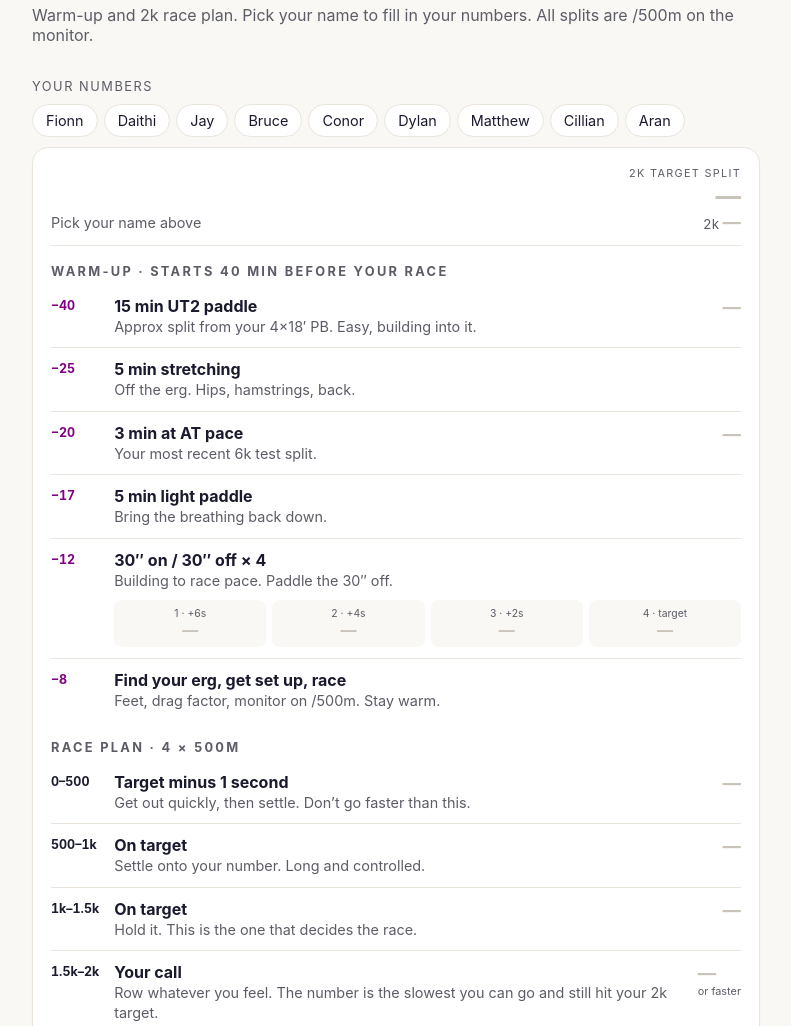
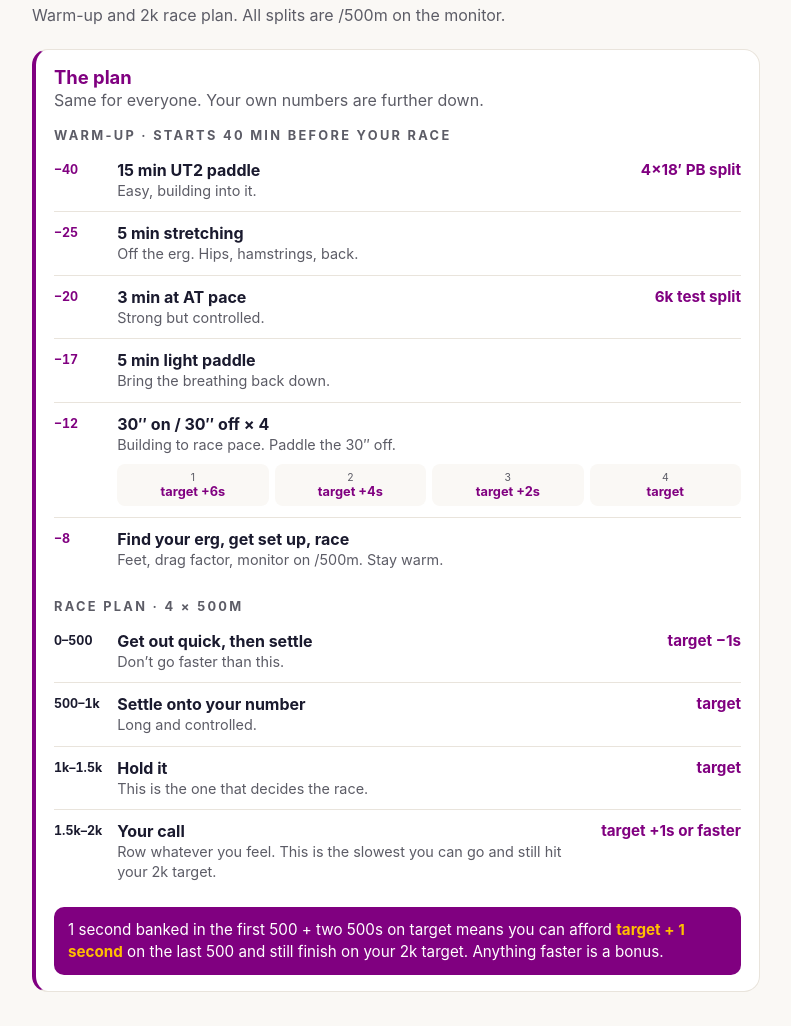
Before and after one commit to sjflaher/grc-j16-26-27, a plain HTML site: page 02-regattas/2026-11-provincial-indoor/index.html in a window 1280 px wide. Shown: the part 206-1232 px from the top of the page, without its empty margins (244-1035 px from the left). Drawn offline with Linux system fonts and the light colour scheme.

Commit message:
Indoor champs: restore generic plan + warm-up panel above personal numbers
Co-authored-by: Pi AI - Claude Opus 5.5 [250k] <noreply@anthropic.com>

```diff
--- a/02-regattas/2026-11-provincial-indoor/index.html
+++ b/02-regattas/2026-11-provincial-indoor/index.html
@@ -43,6 +43,11 @@
   .note { background:var(--purple); color:#fff; border-radius:10px; padding:12px 14px; margin:14px 0 10px; line-height:1.45; font-size:.95rem; }
   .note strong { color:var(--amber); }
   body:not(.picked) .v { color:#c9c3ba; }
+  .gen { background:#fff; border:1px solid var(--line); border-left:4px solid var(--purple); border-radius:16px; padding:16px 18px 6px; margin-bottom:4vh; }
+  .gen h2 { margin:0 0 2px; font-size:1.15rem; color:var(--purple); }
+  .gen .rel { font-size:.95rem; font-weight:700; color:var(--purple); text-align:right; white-space:nowrap; }
+  .gen .reps .rel { display:block; text-align:center; font-size:.8rem; }
+  .divider { margin:5vh 0 1vh; font-size:1rem; letter-spacing:.15em; text-transform:uppercase; color:var(--grey); border-bottom:1px solid #e3ded6; padding-bottom:.6em; }
   footer { margin-top:6vh; color:var(--grey); font-size:.8rem; }
   @media (max-width:420px) { .steps > li { grid-template-columns:2.8rem 1fr auto; } .reps { grid-column:1 / 4; } }
 </style>
@@ -52,10 +57,41 @@
   <a class="back" href="../../index.html">&larr; GRC Men&rsquo;s J16</a>
   <div class="eyebrow">Galway Rowing Club</div>
   <h1>Provincial Indoor Rowing Championships</h1>
-  <p class="sub">Warm-up and 2k race plan. Pick your name to fill in your numbers. All splits are /500m on the monitor.</p>
+  <p class="sub">Warm-up and 2k race plan. All splits are /500m on the monitor.</p>
 
+  <section class="gen" aria-labelledby="gen-h">
+    <h2 id="gen-h">The plan</h2>
+    <p class="sub" style="margin:0">Same for everyone. Your own numbers are further down.</p>
+
+    <h3>Warm-up &middot; starts 40 min before your race</h3>
+    <ol class="steps">
+      <li><span class="when">&minus;40</span><div class="what"><b>15 min UT2 paddle</b><span>Easy, building into it.</span></div><span class="rel">4&times;18&prime; PB split</span></li>
+      <li><span class="when">&minus;25</span><div class="what"><b>5 min stretching</b><span>Off the erg. Hips, hamstrings, back.</span></div><span></span></li>
+      <li><span class="when">&minus;20</span><div class="what"><b>3 min at AT pace</b><span>Strong but controlled.</span></div><span class="rel">6k test split</span></li>
+      <li><span class="when">&minus;17</span><div class="what"><b>5 min light paddle</b><span>Bring the breathing back down.</span></div><span></span></li>
+      <li><span class="when">&minus;12</span><div class="what"><b>30&Prime; on / 30&Prime; off &times; 4</b><span>Building to race pace. Paddle the 30&Prime; off.</span></div><span></span>
+        <ol class="reps">
+          <li><span>1</span><span class="rel">target +6s</span></li>
+          <li><span>2</span><span class="rel">target +4s</span></li>
+          <li><span>3</span><span class="rel">target +2s</span></li>
+          <li><span>4</span><span class="rel">target</span></li>
+        </ol></li>
+      <li><span class="when">&minus;8</span><div class="what"><b>Find your erg, get set up, race</b><span>Feet, drag factor, monitor on /500m. Stay warm.</span></div><span></span></li>
+    </ol>
+
+    <h3>Race plan &middot; 4 &times; 500m</h3>
+    <ol class="steps">
+      <li class="race"><span class="when">0&ndash;500</span><div class="what"><b>Get out quick, then settle</b><span>Don&rsquo;t go faster than this.</span></div><span class="rel">target &minus;1s</span></li>
+      <li class="race"><span class="when">500&ndash;1k</span><div class="what"><b>Settle onto your number</b><span>Long and controlled.</span></div><span class="rel">target</span></li>
+      <li class="race"><span class="when">1k&ndash;1.5k</span><div class="what"><b>Hold it</b><span>This is the one that decides the race.</span></div><span class="rel">target</span></li>
+      <li class="race"><span class="when">1.5k&ndash;2k</span><div class="what"><b>Your call</b><span>Row whatever you feel. This is the slowest you can go and still hit your 2k target.</span></div><span class="rel">target +1s or faster</span></li>
+    </ol>
+    <div class="note">1 second banked in the first 500 + two 500s on target means you can afford <strong>target + 1 second</strong> on the last 500 and still finish on your 2k target. Anything faster is a bonus.</div>
+  </section>
+
+  <h2 class="divider">Your numbers</h2>
   <div class="tabs" role="tablist" aria-label="Rower">
-      <p>Your numbers</p>
+      <p>Pick your name</p>
       <button type="button" role="tab" aria-selected="false" data-id="fionn">Fionn</button>
       <button type="button" role="tab" aria-selected="false" data-id="daithi">Daithi</button>
       <button type="button" role="tab" aria-selected="false" data-id="jay">Jay</button>
@@ -96,7 +132,6 @@
       <li class="race"><span class="when">1k&ndash;1.5k</span><div class="what"><b>On target</b><span>Hold it. This is the one that decides the race.</span></div><strong class="v" data-k="r3">&mdash;</strong></li>
       <li class="race"><span class="when">1.5k&ndash;2k</span><div class="what"><b>Your call</b><span>Row whatever you feel. The number is the slowest you can go and still hit your 2k target.</span></div><div class="val"><strong class="v" data-k="r4">&mdash;</strong><small>or faster</small></div></li>
     </ol>
-    <div class="note">1 second banked in the first 500 + two 500s on target means you can afford <strong>target + 1 second</strong> on the last 500 and still finish on your 2k target. Anything faster is a bonus.</div>
   </section>
 
   <footer>Good luck, lads. Built and maintained by the J16 coaching group.</footer>
```
